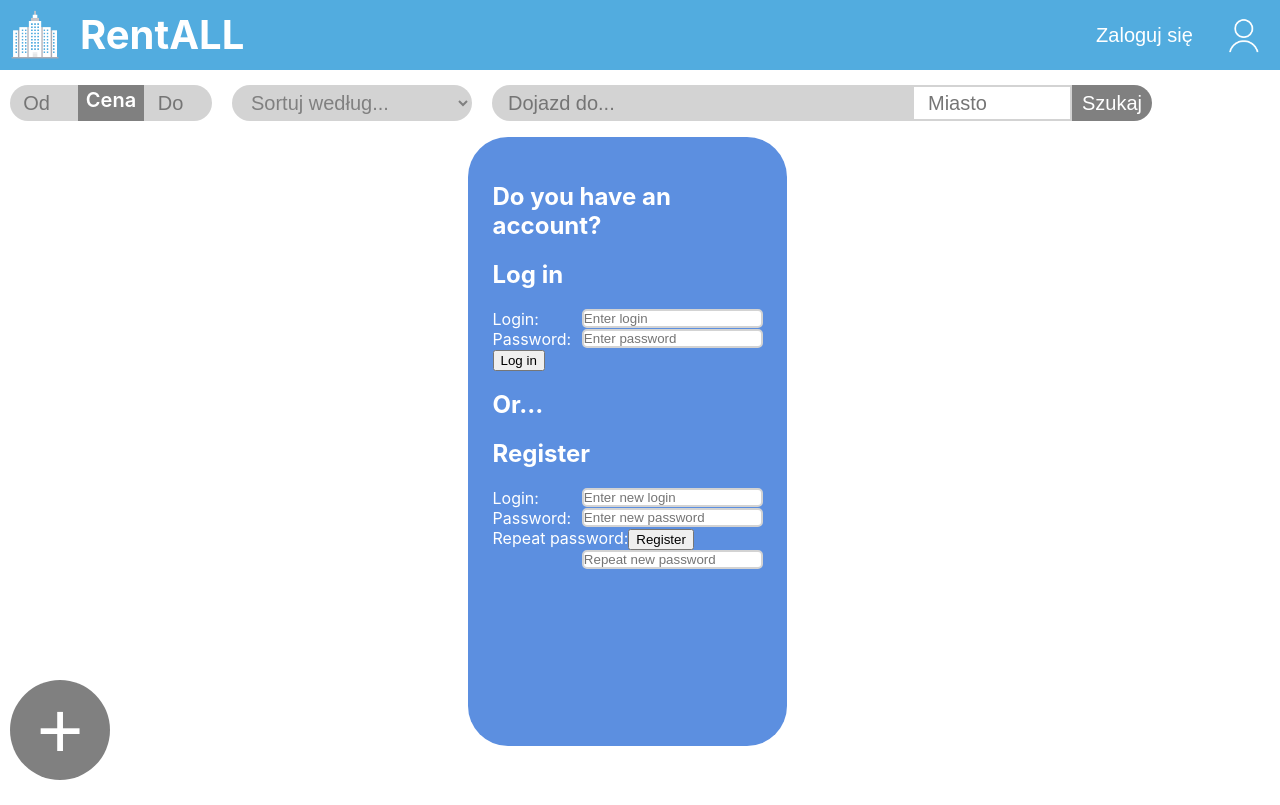
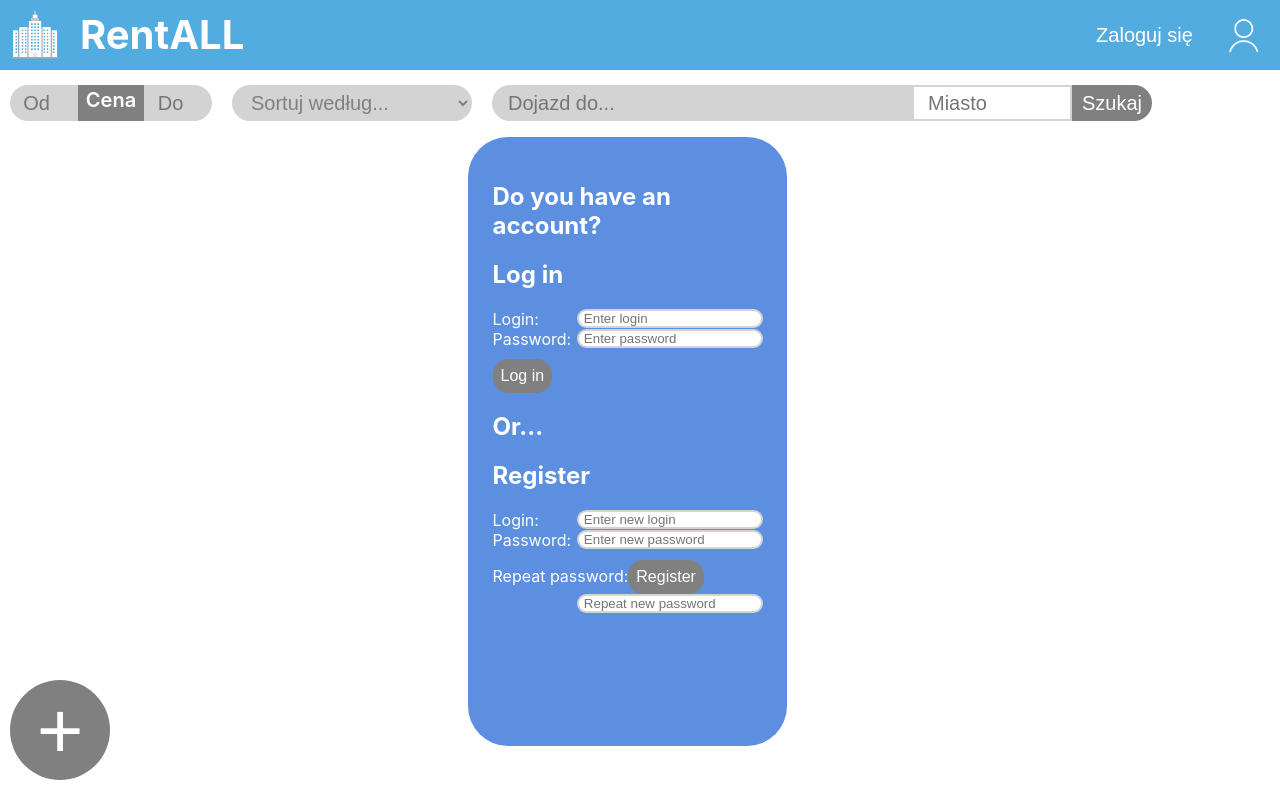
Before and after one commit to iAndRYou/RentALL, a React (Create React App) app in the folder frontend/: page / in a window 1280 px wide. Both pictures are taken after a click on the button "Zaloguj się". Built offline with nearby package versions, Linux system fonts and the light colour scheme.

Commit message:
updated login/registration page

```diff
--- a/frontend/src/components/LoginPage.js
+++ b/frontend/src/components/LoginPage.js
@@ -1,24 +1,39 @@
-import {StyledInput } from './LoginPage.style'
+import {StyledInput, StyledLoginButton } from './LoginPage.style'
 import React, { useRef } from 'react'
 export default function LoginPage({className}){
-    const loginInputRef = useRef()
-    const passwordInputRef = useRef()
-    const repeatedPasswordInputRef = useRef()
+    const loginInputRef = useRef('')
+    const passwordInputRef = useRef('')
+    const regRepeatPasswordInputRef = useRef('')
+    const regLoginInputRef = useRef('')
+    const regPasswordInputRef = useRef('')
+    const [loginStatus, setLoginStatus] = React.useState('')
+    const [registrationStatus, setRegistrationStatus] = React.useState('')
 
     function handleLoginForm(){
         const login = loginInputRef.current.value
         const password = passwordInputRef.current.value
         console.log(login)
         console.log(password)
+
+        //TODO: fetch cos tam cos tam
+        setLoginStatus('Login successful!') // albo
+        //setLoginStatus('Login failed!')
     }
 
     function handleRegisterForm(){
-        const login = loginInputRef.current.value
-        const password = passwordInputRef.current.value
-        const repeatPassword = repeatedPasswordInputRef.current.value
+        const login = regLoginInputRef.current.value
+        const password = regPasswordInputRef.current.value
+        const repeatPassword = regRepeatPasswordInputRef.current.value
         console.log(login)
         console.log(password)
         console.log(repeatPassword)
+
+        //TODO: fetch cos tam cos tam
+
+        setRegistrationStatus('Registration successful!') // albo
+        //setRegistrationStatus('Registration failed!')
+
+
     }
 
     return(
@@ -36,36 +51,38 @@ export default function LoginPage({className}){
                     <StyledInput type="password" name="password" placeholder='Enter password' ref={passwordInputRef} />
                 </label>
                 <br></br>
-                <button type="submit"
+                <StyledLoginButton type="submit"
                  onClick={e => {
                     e.preventDefault()
                     handleLoginForm()
-                    }}>Log in</button>
+                    }}>Log in</StyledLoginButton>
                 <br></br>
             </form>
+            <div>{loginStatus}</div>
             <h2>Or...</h2>
             <h2>Register</h2>
             <form>
                 <label>
                     Login:
-                    <StyledInput type="text" name="login" placeholder='Enter new login' ref={loginInputRef}/>
+                    <StyledInput type="text" name="login" placeholder='Enter new login' ref={regLoginInputRef}/>
                 </label>
                 <br></br>
                 <label>
                     Password:
-                    <StyledInput type="password" name="password" placeholder='Enter new password' ref={passwordInputRef}/>
+                    <StyledInput type="password" name="password" placeholder='Enter new password' ref={regPasswordInputRef}/>
                 </label>
                 <br></br>
                 <label>
                     Repeat password:
-                    <StyledInput type="password" name="password" placeholder='Repeat new password' ref={repeatedPasswordInputRef}/>
+                    <StyledInput type="password" name="password" placeholder='Repeat new password' ref={regRepeatPasswordInputRef}/>
                 </label>
-                <button type="submit"
+                <StyledLoginButton type="submit"
                     onClick={e => {
                         e.preventDefault()
                         handleRegisterForm()
-                        }}>Register</button>
+                        }}>Register</StyledLoginButton>
             </form>
+            <div>{registrationStatus}</div>
         </div>
     )
 }
--- a/frontend/src/components/LoginPage.style.js
+++ b/frontend/src/components/LoginPage.style.js
@@ -24,6 +24,7 @@ export const StyledInput = styled.input`
     float: right;
     outline: none !important;
     border:2px solid lightgray;
+    padding-left: 5px;
 
     color: gray;
     text-align: left;
@@ -40,5 +41,24 @@ export const StyledInput = styled.input`
         box-shadow: none;
     }
 
-    border-radius: 5px;
+    border-radius: 10px;
 `;
+
+export const StyledLoginButton = styled.button`
+    margin-left: 0px;
+    margin-top: 10px;
+    padding: 6px;
+    background-color: gray;
+    border-color: transparent;
+
+    border-radius: 15px;
+
+    color: white;
+    text-align: center;
+    font-size: 16px;
+
+    &:hover {
+        background-color: #52ACDF;
+        cursor: pointer;
+    }
+`;
```
